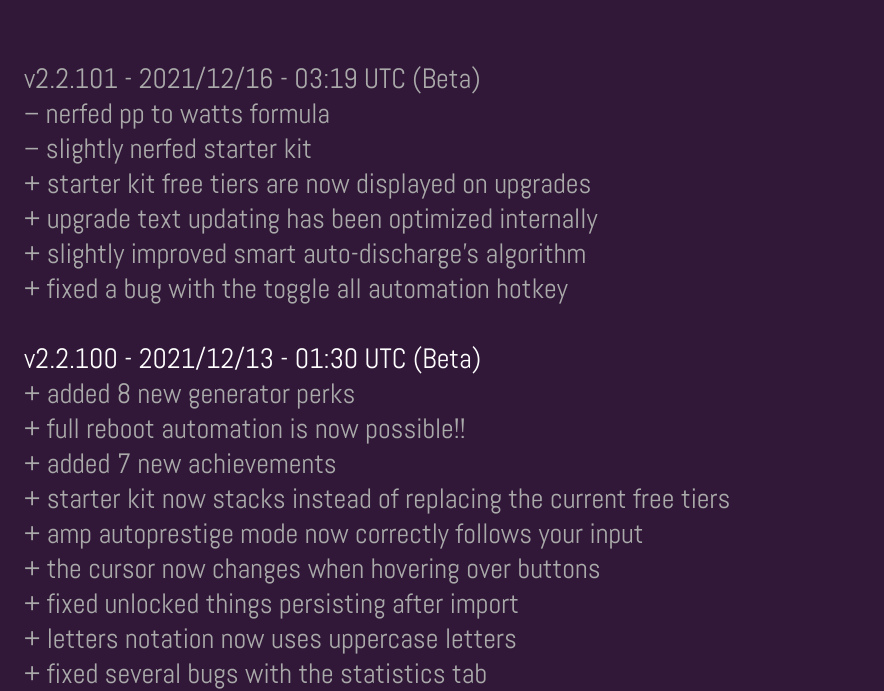
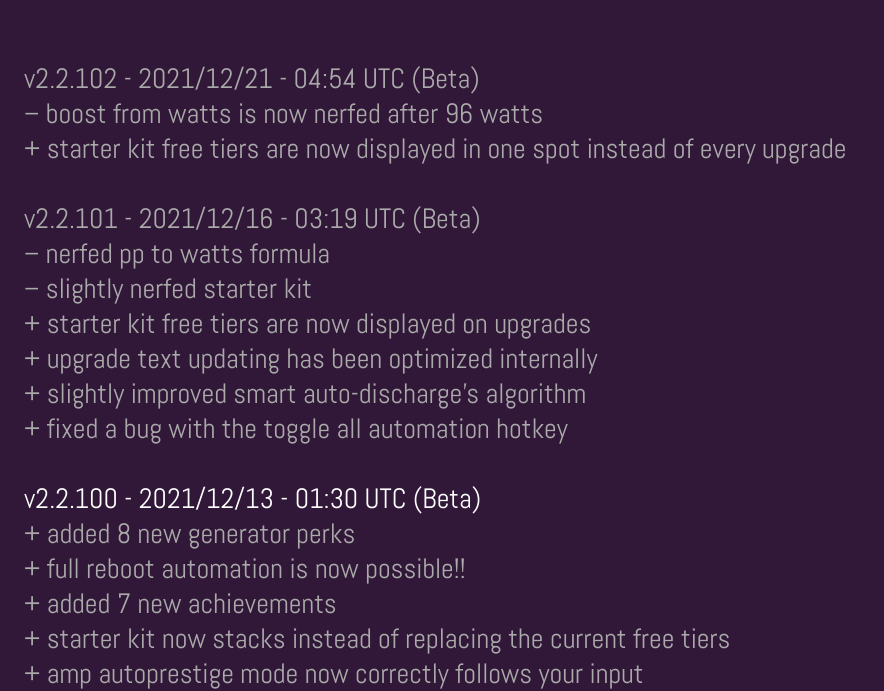
Before and after one commit to Zakuro98/EXP-Simulator-Beta, a plain HTML site: page changelog.html in a window 1280 px wide. Shown: the part 115-806 px from the top of the page, without its empty margins (0-884 px from the left). Drawn offline with Linux system fonts and the light colour scheme.

Commit message:
Update changelog.html

```diff
--- a/changelog.html
+++ b/changelog.html
@@ -13,6 +13,10 @@
             </p>
 
             <p class="change_minor">
+                v2.2.102 - 2021/12/21 - 04:54 UTC (Beta)
+                <br>– boost from watts is now nerfed after 96 watts
+                <br>+ starter kit free tiers are now displayed in one spot instead of every upgrade
+                <br><br>
                 v2.2.101 - 2021/12/16 - 03:19 UTC (Beta)
                 <br>– nerfed pp to watts formula
                 <br>– slightly nerfed starter kit
```
